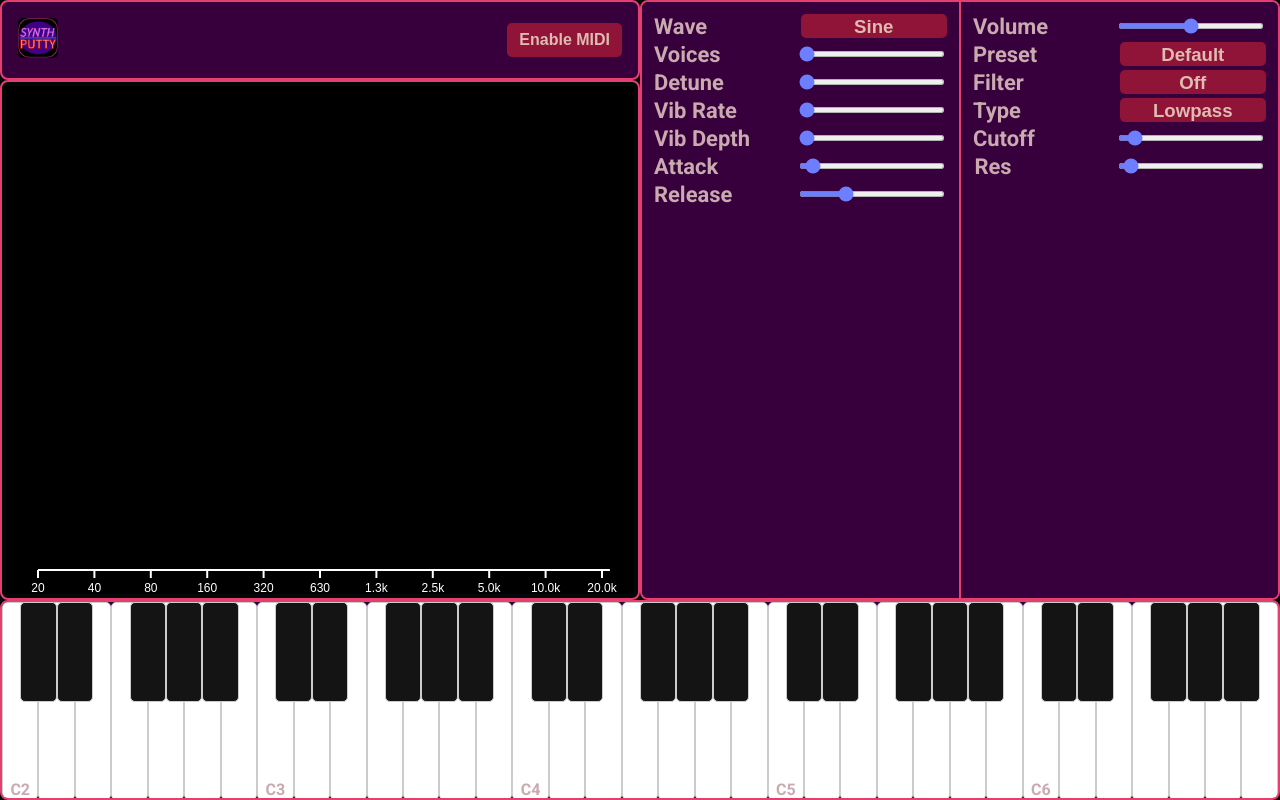
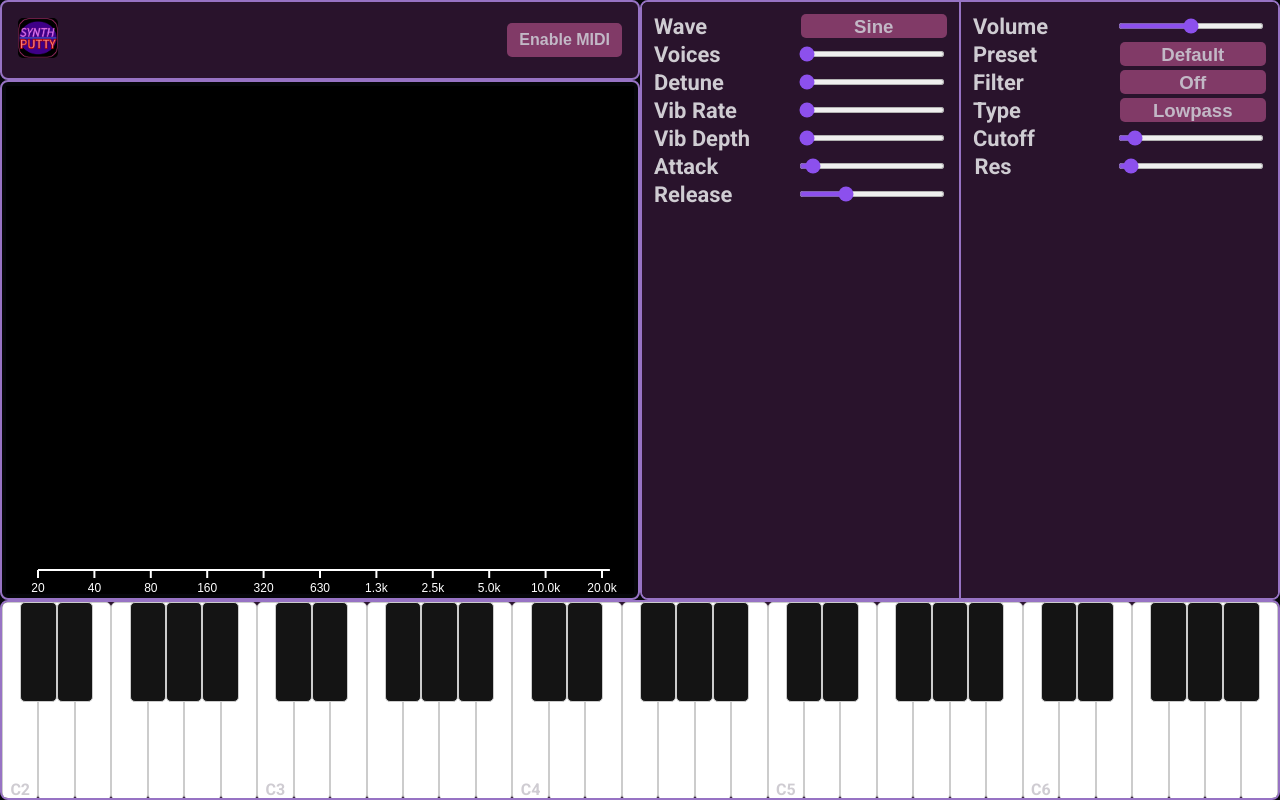
Before and after one commit to EvanCzako/SynthPutty, a React (Create React App) app: page / in a window 1280 px wide. Built offline with nearby package versions, Linux system fonts and the light colour scheme.

Commit message:
Color update

```diff
--- a/src/index.css
+++ b/src/index.css
@@ -6,10 +6,7 @@ html, body {
     box-sizing: border-box;
 }
 body {
-    font-family:
-        -apple-system, BlinkMacSystemFont, "Segoe UI", "Roboto", "Oxygen",
-        "Ubuntu", "Cantarell", "Fira Sans", "Droid Sans", "Helvetica Neue",
-        sans-serif;
+    font-family: Arial, "Helvetica Neue", Helvetica, sans-serif;
     -webkit-font-smoothing: antialiased;
     -moz-osx-font-smoothing: grayscale;
     background-color: black;
--- /dev/null
+++ b/src/styles/fontArial.module.css
@@ -0,0 +1,4 @@
+.fontArial {
+  font-family: Arial, "Helvetica Neue", Helvetica, sans-serif;
+  font-size: 0.92em; /* slightly smaller scaling */
+}
--- a/src/styles/variables.module.css
+++ b/src/styles/variables.module.css
@@ -1,11 +1,11 @@
 :root {
-	--color-black-1: #050609;
-	--color-purple-1: #37003D;
-	--color-mid-pink-1: #E43F6F;
-	--color-mid-pink-2: #C41C4C;
-	--color-mid-pink-3: #8F1437;
-	--color-mid-blue-1: #6d7eff;
-	--color-bright-pink-1: #F56476;
-	--color-dogwood-1: #DFBBB1;
-	--color-dogwood-2: #c8aaaf;
+  --color-black-1: #050609;
+  --color-purple-1: #29132c;
+  --color-mid-pink-1: #9773c4; /* navy blue for borders */
+  --color-mid-pink-2: #C41C4C;
+  --color-mid-pink-3: #813a67;
+  --color-mid-blue-1: #8c50ed;
+  --color-bright-pink-1: #F56476;
+  --color-dogwood-1: #c2b8c6;
+  --color-dogwood-2: #cfccd2;
 }
```
